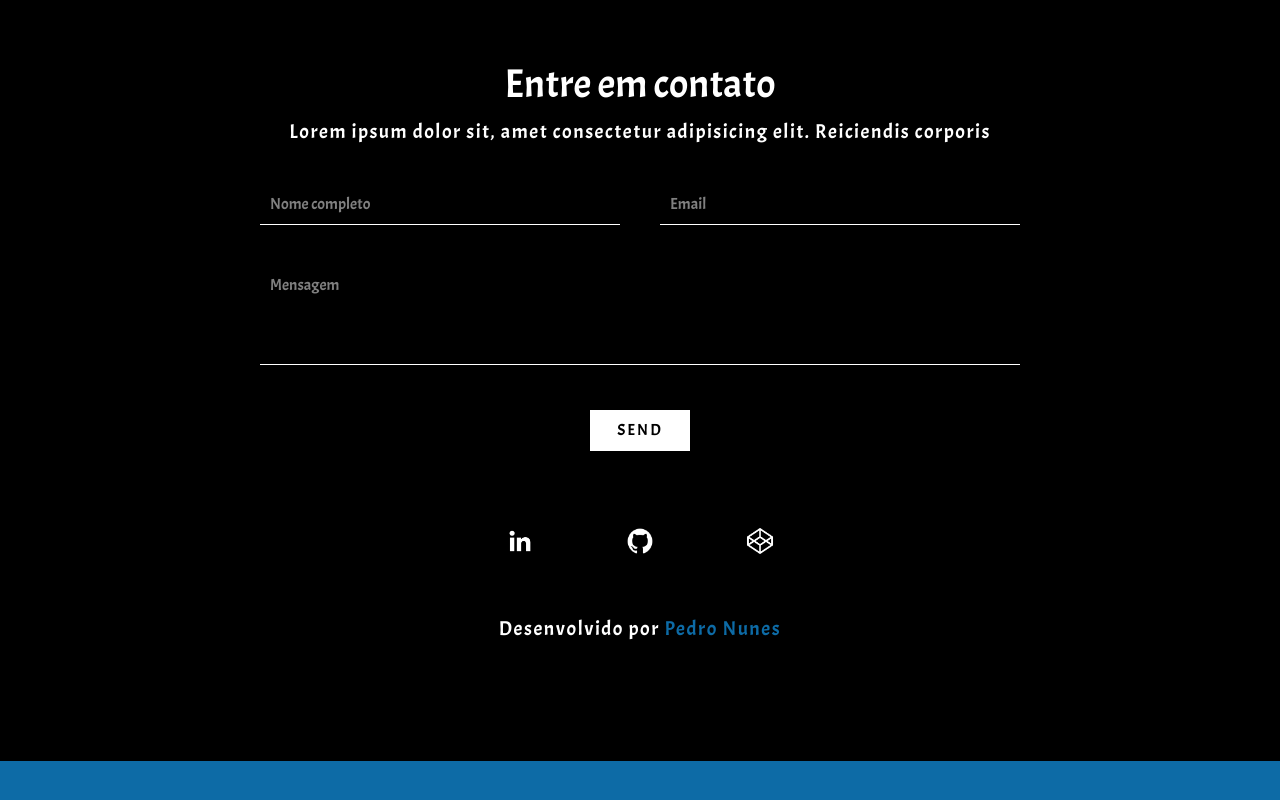
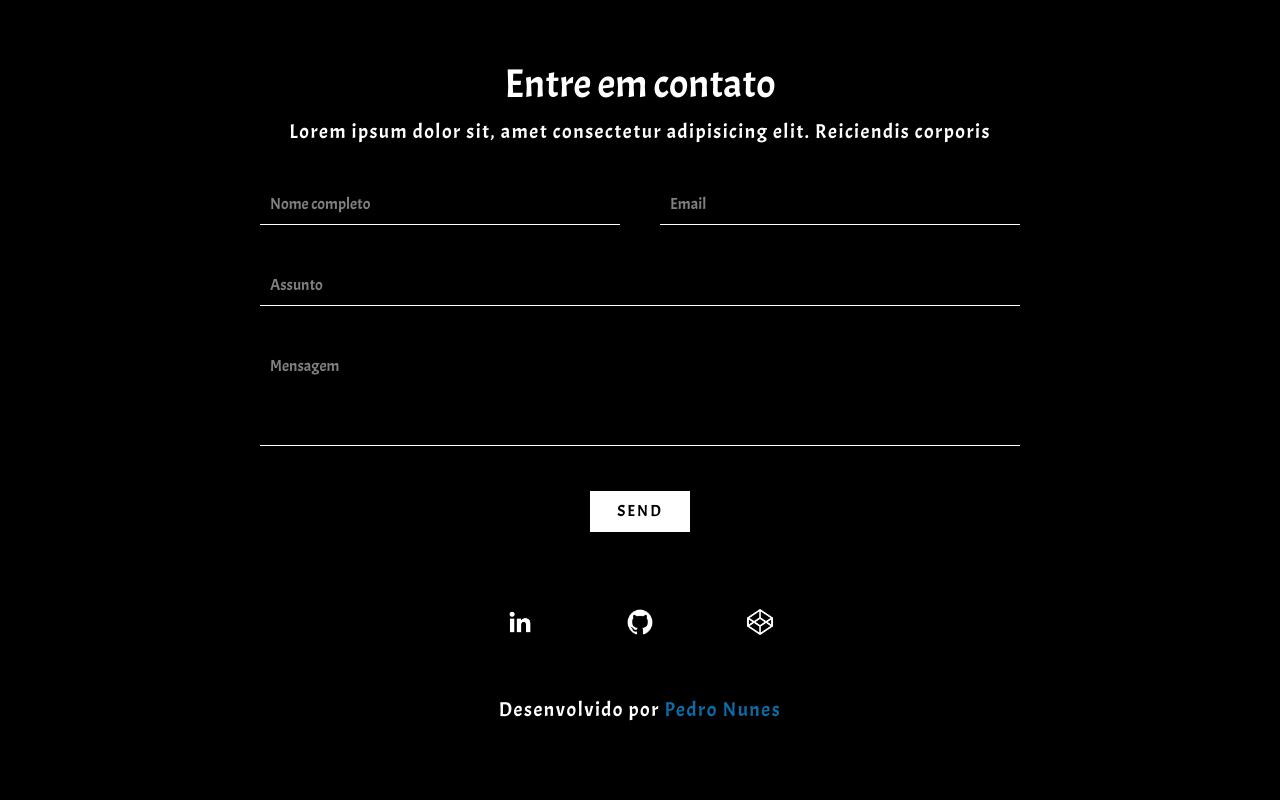
Before and after one commit to PedroNnsM/portifolio, a React (Vite) app in the folder page/: page / in a window 1280 px wide. Shown: the part 4343-5143 px from the top of the page. Before the commit the page ends 5104 px from the top, so only its background shows below. Built offline with nearby package versions, Linux system fonts and the light colour scheme.

Commit message:
formsubimit

```diff
--- a/page/src/App.jsx
+++ b/page/src/App.jsx
@@ -527,18 +527,24 @@ export function App() {
             </p>
           </div>
           <div className="contactForm">
-            <form action="#">
+            <form action="https://formsubmit.co/pedro.nunes.developer@gmail.com" method="POST">
               <div className="row100">
                 <div className="inputBx50">
-                  <input type="text" name="" placeholder="Nome completo" />
+                  <input type="text" name="nome" placeholder="Nome completo" />
                 </div>
                 <div className="inputBx50">
-                  <input type="text" name="" placeholder="Email" />
+                <input type="hidden" name="_autoresponse" value="Mensagem recebida com sucesso, obrigado por entrar em contato e responderei em breve " />
+                  <input type="text" name="email" placeholder="Email" />
                 </div>
               </div>
               <div className="row100">
                 <div className="inputBx100">
-                  <textarea name="" placeholder="Mensagem" />
+                  <input name="assunto" placeholder="Assunto" />
+                </div>
+              </div>
+              <div className="row100">
+                <div className="inputBx100">
+                  <textarea name="mensagem" placeholder="Mensagem" />
                 </div>
               </div>
               <div className="row100">
--- a/page/src/components/carousel/Slider.css
+++ b/page/src/components/carousel/Slider.css
@@ -17,7 +17,7 @@
 }
 .swiper-slide:hover {
     box-shadow: 0px 15px 30px rgba(0, 0, 0, 0.6);
-    background: #4978ff;
+    background: #024873;
 }
 
 .swiper-slide a {
--- a/page/src/global.css
+++ b/page/src/global.css
@@ -511,7 +511,7 @@ p {
     }
     .workBx .brand:hover {
         box-shadow: 0px 15px 30px rgba(0, 0, 0, 0.8);
-        background: #555;
+        background: #024873;
     }
 
     .workBx .brand a {
@@ -550,6 +550,7 @@ p {
         left: 50%;
         transform: translate(-50%, -50%);
         color: #000;
+        text-shadow: 0px 0px 10px rgba(250, 250, 250, 0.8);
         font-size: 1.5em;
         letter-spacing: 2px;
         font-weight: bold;
```
